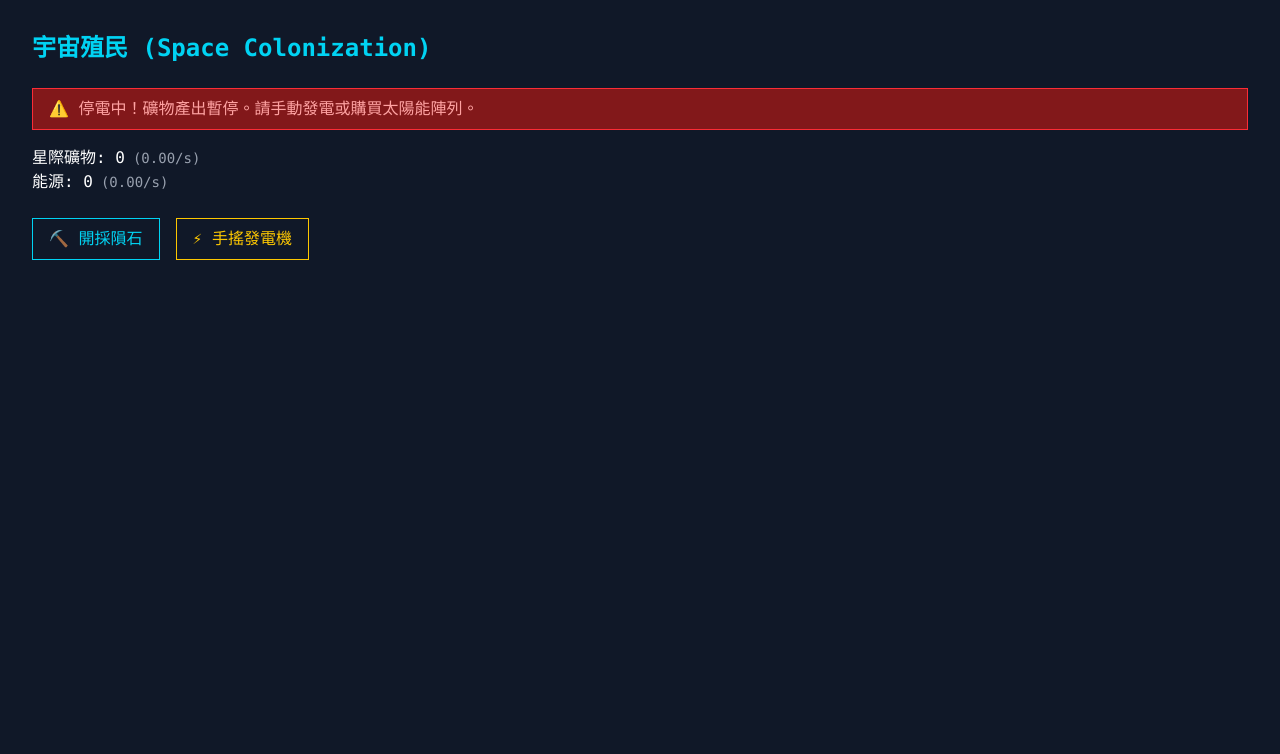
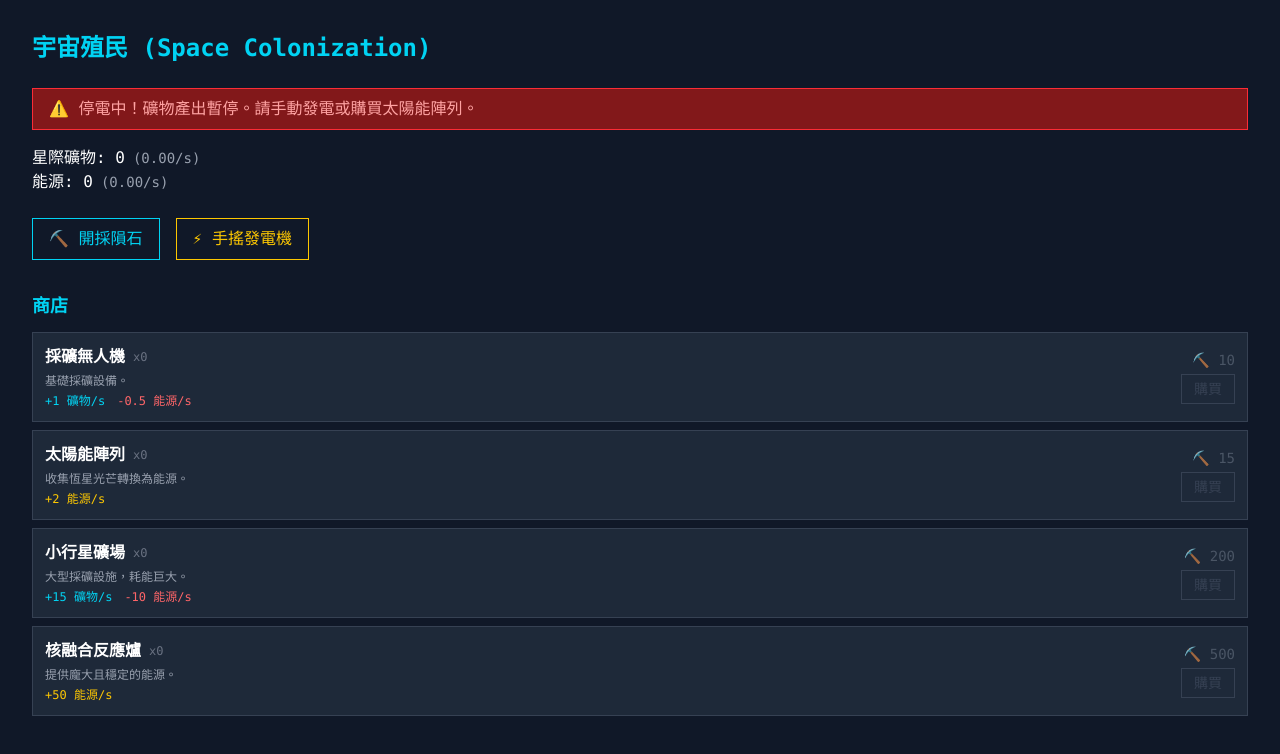
Before and after one commit to ochowei/idle-game-2026-3, a React (Vite) app: page / in a window 1280 px wide. Shown: the top 754 px of the page. Built offline with nearby package versions, Linux system fonts and the light colour scheme.

Commit message:
feat(store): add BuildingItem and StorePanel components for building purchase UI

```diff
--- a/src/App.tsx
+++ b/src/App.tsx
@@ -1,6 +1,7 @@
 import { useGameStore } from './store/useGameStore';
 import { formatNumber, formatRate } from './utils/formatters';
 import { useGameLoop } from './hooks/useGameLoop';
+import { StorePanel } from './components/Store/StorePanel';
 
 export default function App() {
   useGameLoop();
@@ -55,6 +56,8 @@ export default function App() {
           ⚡ 手搖發電機
         </button>
       </section>
+
+      <StorePanel />
     </div>
   );
 }
--- /dev/null
+++ b/src/components/Store/BuildingItem.tsx
@@ -0,0 +1,60 @@
+import { useGameStore, BUILDING_CONFIGS, BuildingId } from '../../store/useGameStore';
+import { formatNumber } from '../../utils/formatters';
+
+interface BuildingItemProps {
+  id: BuildingId;
+}
+
+export function BuildingItem({ id }: BuildingItemProps) {
+  const cfg = BUILDING_CONFIGS[id];
+
+  const count = useGameStore((s) => s.buildings[id]);
+  const minerals = useGameStore((s) => s.resources.minerals);
+  const getBuildingCost = useGameStore((s) => s.getBuildingCost);
+  const buyBuilding = useGameStore((s) => s.buyBuilding);
+
+  const cost = getBuildingCost(id);
+  const canAfford = minerals >= cost;
+
+  return (
+    <div className="flex items-center justify-between border border-gray-700 p-3 mb-2 bg-gray-800">
+      {/* 左側：建築資訊 */}
+      <div className="flex-1">
+        <div className="flex items-center gap-2">
+          <span className="text-white font-semibold">{cfg.name}</span>
+          <span className="text-gray-500 text-xs">x{count}</span>
+        </div>
+        <p className="text-gray-400 text-xs mt-1">{cfg.desc}</p>
+        <div className="flex gap-3 mt-1 text-xs text-gray-500">
+          {cfg.prodMinerals > 0 && (
+            <span className="text-cyan-400">+{cfg.prodMinerals} 礦物/s</span>
+          )}
+          {cfg.prodEnergy > 0 && (
+            <span className="text-yellow-400">+{cfg.prodEnergy} 能源/s</span>
+          )}
+          {cfg.consEnergy > 0 && (
+            <span className="text-red-400">-{cfg.consEnergy} 能源/s</span>
+          )}
+        </div>
+      </div>
+
+      {/* 右側：成本與購買 */}
+      <div className="ml-4 text-right">
+        <p className={`text-sm mb-1 ${canAfford ? 'text-white' : 'text-gray-600'}`}>
+          ⛏️ {formatNumber(cost)}
+        </p>
+        <button
+          onClick={() => buyBuilding(id)}
+          disabled={!canAfford}
+          className={`px-3 py-1 text-sm border transition-colors
+            ${canAfford
+              ? 'border-cyan-400 text-cyan-400 hover:bg-cyan-400 hover:text-gray-900 cursor-pointer'
+              : 'border-gray-700 text-gray-700 cursor-not-allowed'
+            }`}
+        >
+          購買
+        </button>
+      </div>
+    </div>
+  );
+}
--- /dev/null
+++ b/src/components/Store/StorePanel.tsx
@@ -0,0 +1,15 @@
+import { BUILDING_CONFIGS, BuildingId } from '../../store/useGameStore';
+import { BuildingItem } from './BuildingItem';
+
+const BUILDING_IDS = Object.keys(BUILDING_CONFIGS) as BuildingId[];
+
+export function StorePanel() {
+  return (
+    <section className="mt-8">
+      <h2 className="text-lg font-bold text-cyan-400 mb-3">商店</h2>
+      {BUILDING_IDS.map((id) => (
+        <BuildingItem key={id} id={id} />
+      ))}
+    </section>
+  );
+}
--- /dev/null
+++ b/src/vite-env.d.ts
@@ -0,0 +1,9 @@
+/// <reference types="vite/client" />
+
+declare namespace React {
+  namespace JSX {
+    interface IntrinsicAttributes {
+      key?: string | number | bigint | null;
+    }
+  }
+}
```
